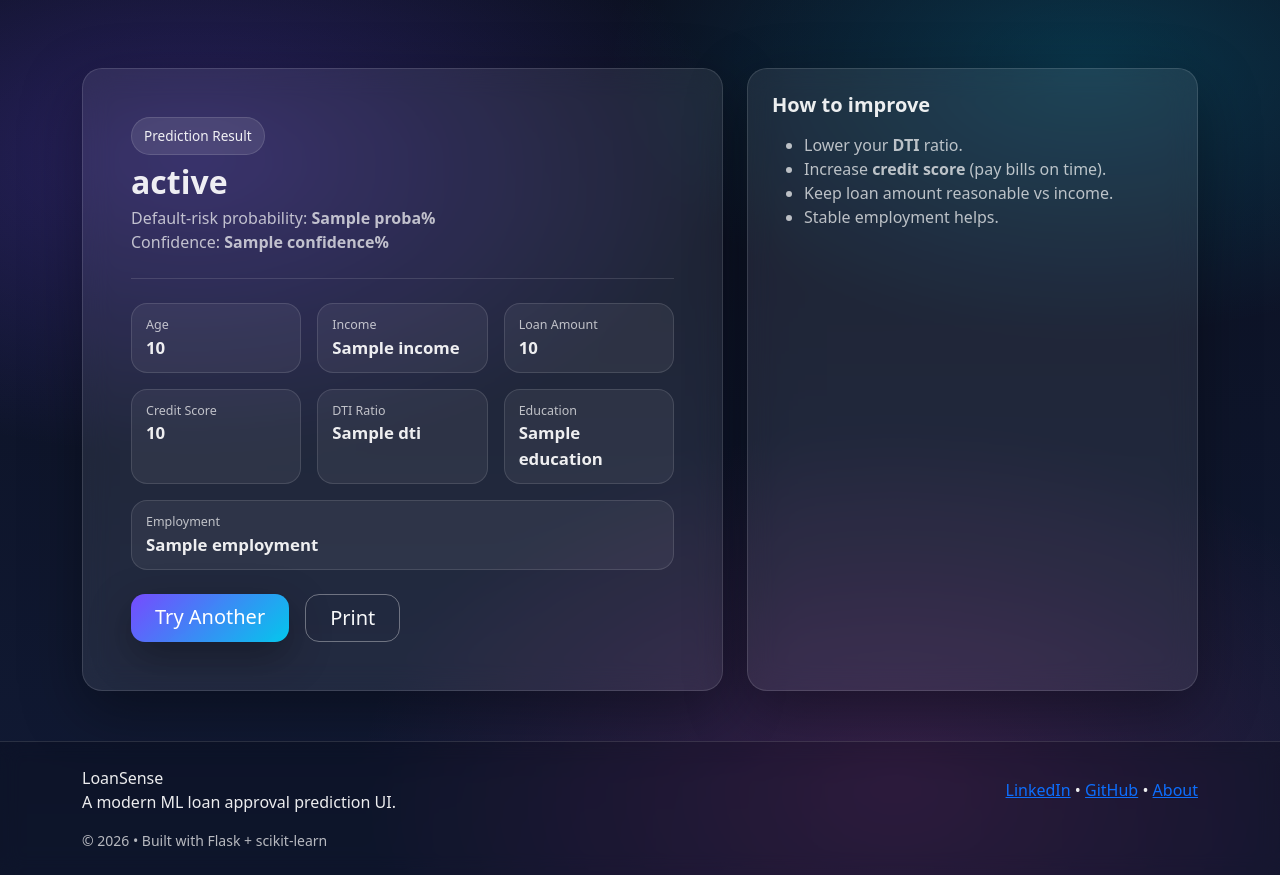
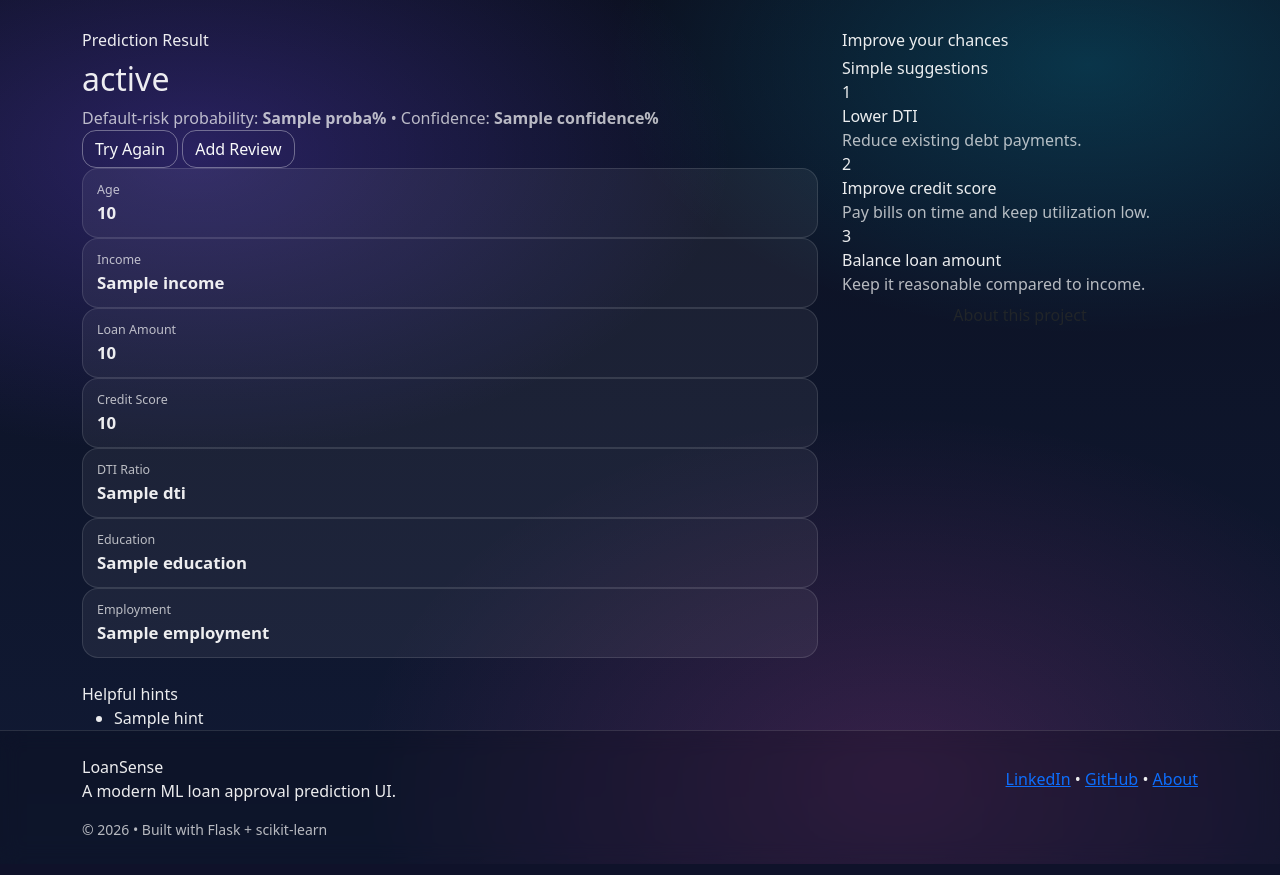
Before and after one commit to Bhavy123321/M.L---Project, a Flask app: template templates/result.html in a window 1280 px wide. Shown: the part 24-899 px from the top of the page. Run offline with Flask 3, Linux system fonts and the light colour scheme; the template is opened without the code that fills it: most values are stand-ins (such as "Sample title", 1, 10 or a date in 2020); parts of the project's set-up code (start-up, migrations or seed data) failed here and were passed over.

Commit message:
Update result.html

```diff
--- a/templates/result.html
+++ b/templates/result.html
@@ -1,47 +1,49 @@
 {% extends "base.html" %}
-{% set title = "Result • LoanSense" %}
+{% set title = "LoanSense • Result" %}
 
 {% block content %}
-<section class="hero">
+<section class="heroWrap">
   <div class="container">
     <div class="row g-4">
-
-      <div class="col-lg-7">
-        <div class="glass p-4 p-md-5">
-          <div class="d-flex align-items-start justify-content-between gap-3 flex-wrap">
+      <div class="col-lg-8">
+        <div class="glassCard">
+          <div class="resultTop">
             <div>
-              <div class="badge-glow mb-2">Prediction Result</div>
-              <h2 class="fw-bold mb-1">{{ status }}</h2>
-
+              <div class="pill">Prediction Result</div>
+              <h2 class="resultTitle mt-2">{{ status }}</h2>
+              <div class="text-soft">
                 {% if proba is not none %}
-                <p class="text-soft mb-0">Default-risk probability: <span class="fw-semibold">{{ proba }}%</span></p>
+                  Default-risk probability: <b>{{ proba }}%</b>
                 {% else %}
-                <p class="text-soft mb-0">Probability not available</p>
+                  Probability not available
                 {% endif %}
-
                 {% if confidence is not none %}
-                <p class="text-soft mb-0">Confidence: <span class="fw-semibold">{{ confidence }}%</span></p>
+                  • Confidence: <b>{{ confidence }}%</b>
                 {% endif %}
               </div>
             </div>
 
-          <hr class="soft-line my-4">
-
-          <div class="row g-3">
-            <div class="col-md-4"><div class="kv"><div class="k">Age</div><div class="v">{{ age }}</div></div></div>
-            <div class="col-md-4"><div class="kv"><div class="k">Income</div><div class="v">{{ income }}</div></div></div>
-            <div class="col-md-4"><div class="kv"><div class="k">Loan Amount</div><div class="v">{{ loan_amount }}</div></div></div>
-
-            <div class="col-md-4"><div class="kv"><div class="k">Credit Score</div><div class="v">{{ credit_score }}</div></div></div>
-            <div class="col-md-4"><div class="kv"><div class="k">DTI Ratio</div><div class="v">{{ dti }}</div></div></div>
-            <div class="col-md-4"><div class="kv"><div class="k">Education</div><div class="v">{{ education }}</div></div></div>
-
-            <div class="col-md-12"><div class="kv"><div class="k">Employment</div><div class="v">{{ employment }}</div></div></div>
+            <div class="resultBtns">
+              <a class="btn btn-outline-light" href="/">Try Again</a>
+              <a class="btn btn-outline-light" href="/reviews">Add Review</a>
+            </div>
           </div>
 
-          {% if hints and pred == 1 %}
-          <div class="alert alert-warning mt-4">
-            <strong>Possible risk factors:</strong>
+          <div class="divider"></div>
+
+          <div class="grid2">
+            <div class="kv"><div class="k">Age</div><div class="v">{{ age }}</div></div>
+            <div class="kv"><div class="k">Income</div><div class="v">{{ income }}</div></div>
+            <div class="kv"><div class="k">Loan Amount</div><div class="v">{{ loan_amount }}</div></div>
+            <div class="kv"><div class="k">Credit Score</div><div class="v">{{ credit_score }}</div></div>
+            <div class="kv"><div class="k">DTI Ratio</div><div class="v">{{ dti }}</div></div>
+            <div class="kv"><div class="k">Education</div><div class="v">{{ education }}</div></div>
+            <div class="kv wide"><div class="k">Employment</div><div class="v">{{ employment }}</div></div>
+          </div>
+
+          {% if hints %}
+            <div class="hintBox mt-4">
+              <div class="hintTitle">Helpful hints</div>
               <ul class="mb-0">
                 {% for h in hints %}
                   <li>{{ h }}</li>
@@ -49,27 +51,47 @@
               </ul>
             </div>
           {% endif %}
-
-          <div class="d-flex gap-3 flex-wrap mt-4">
-            <a class="btn btn-primary btn-lg px-4" href="/">Try Another</a>
-            <button class="btn btn-outline-light btn-lg px-4" onclick="window.print()">Print</button>
-          </div>
-
         </div>
       </div>
 
-      <div class="col-lg-5">
-        <div class="glass p-4 h-100">
-          <h5 class="fw-bold mb-3">How to improve</h5>
-          <ul class="text-soft">
-            <li>Lower your <b>DTI</b> ratio.</li>
-            <li>Increase <b>credit score</b> (pay bills on time).</li>
-            <li>Keep loan amount reasonable vs income.</li>
-            <li>Stable employment helps.</li>
-          </ul>
+      <div class="col-lg-4">
+        <div class="glassCard">
+          <div class="cardTitle">Improve your chances</div>
+          <div class="cardSub mt-1">Simple suggestions</div>
+
+          <div class="divider"></div>
+
+          <div class="steps">
+            <div class="step">
+              <div class="stepNum">1</div>
+              <div>
+                <div class="stepTitle">Lower DTI</div>
+                <div class="text-soft">Reduce existing debt payments.</div>
               </div>
             </div>
 
+            <div class="step">
+              <div class="stepNum">2</div>
+              <div>
+                <div class="stepTitle">Improve credit score</div>
+                <div class="text-soft">Pay bills on time and keep utilization low.</div>
+              </div>
+            </div>
+
+            <div class="step">
+              <div class="stepNum">3</div>
+              <div>
+                <div class="stepTitle">Balance loan amount</div>
+                <div class="text-soft">Keep it reasonable compared to income.</div>
+              </div>
+            </div>
+          </div>
+
+          <div class="divider"></div>
+
+          <a class="btn btnGlow w-100" href="/about">About this project</a>
+        </div>
+      </div>
     </div>
   </div>
 </section>
```
Lines whose indentation alone changed are shown as unchanged.
